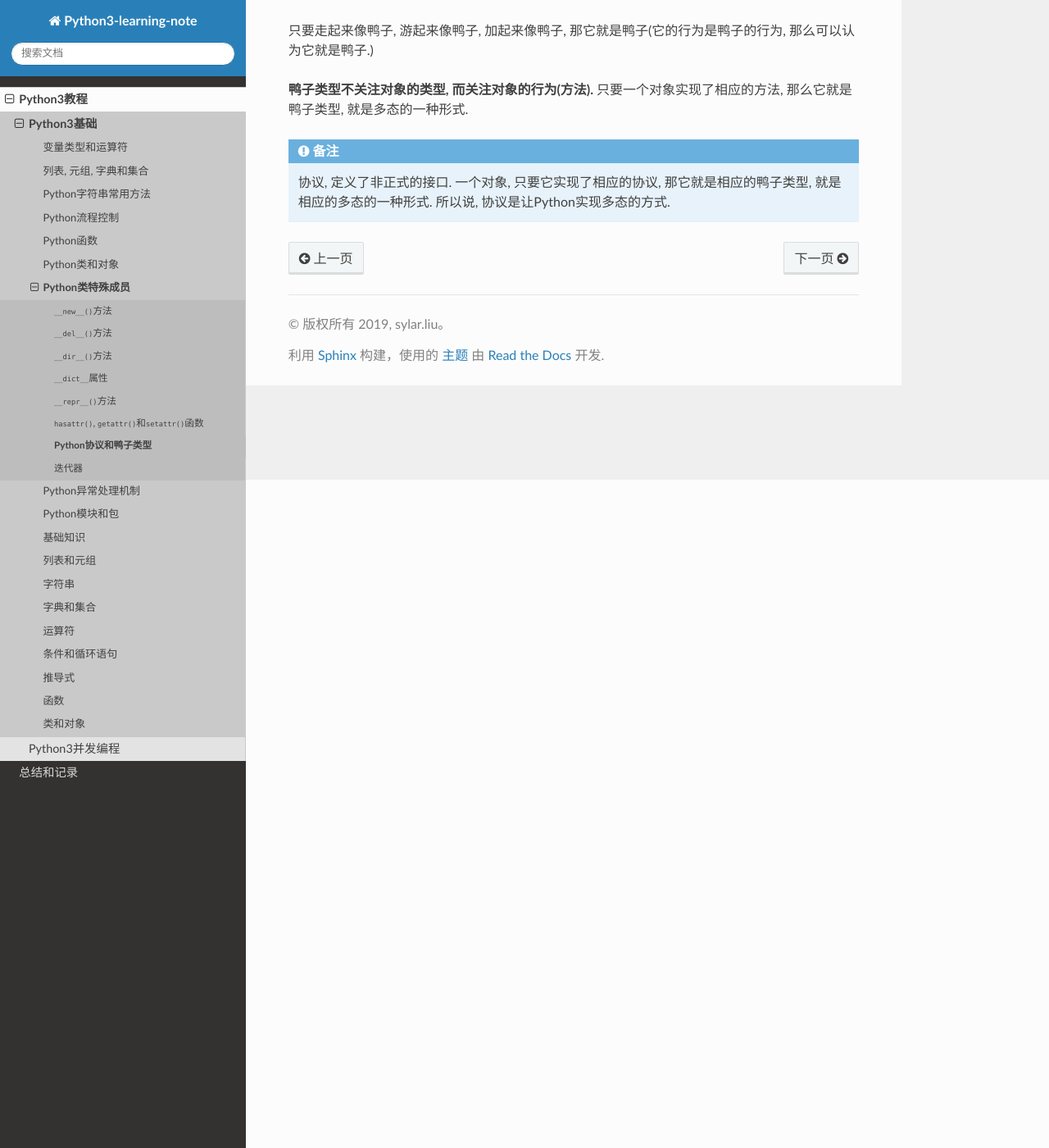
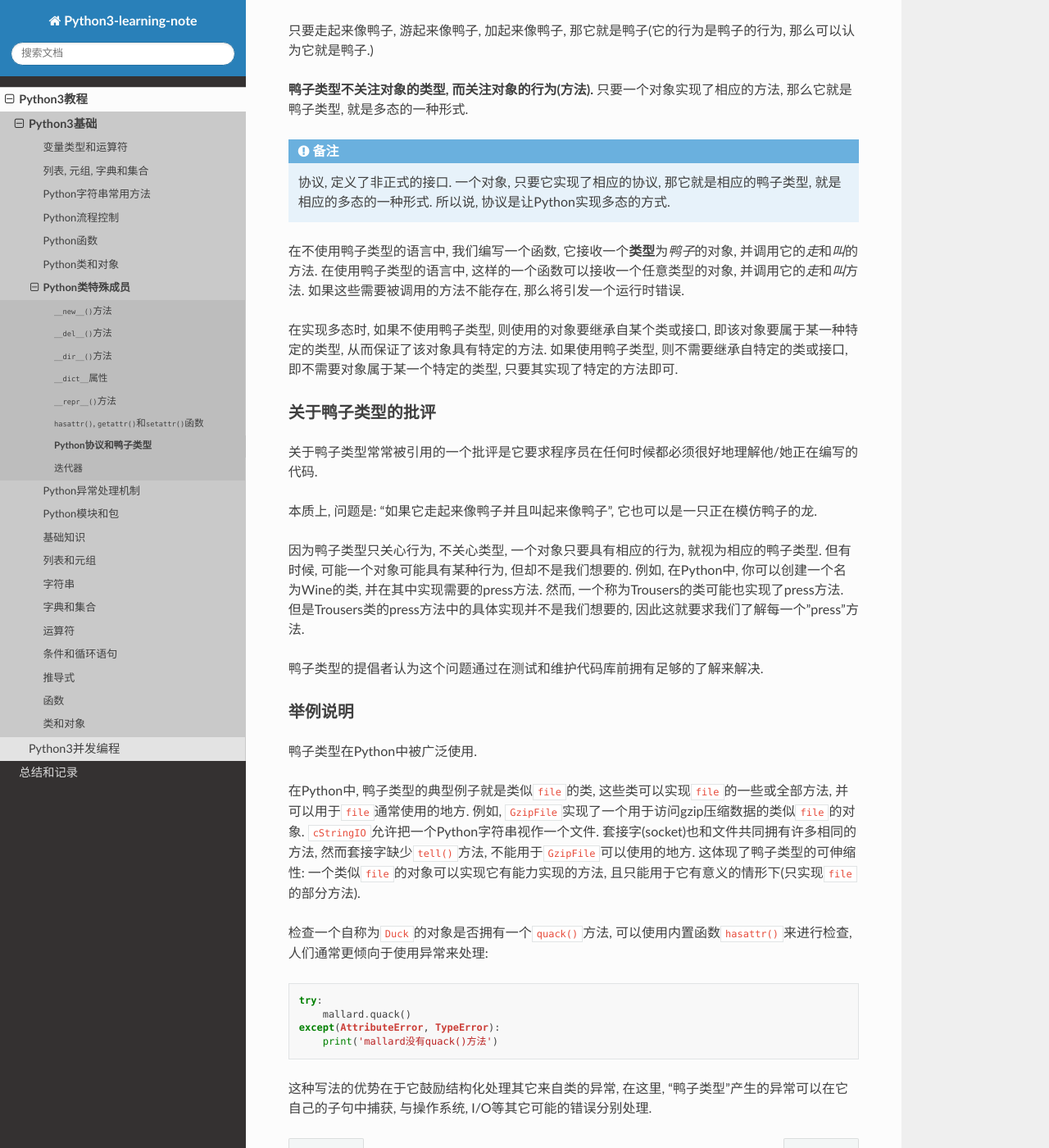
Before and after one commit to My-LearningNotes/Python3, a Sphinx documentation site: the page built from source/tutorial/basics/class_special_member/protocol.rst, in a window 1280 px wide and 1400 px high, scrolled down 815 px. Shown: the whole window at 82% size. Built offline with Sphinx 7.4.7 and the Read the Docs theme 2.0.0, drawn with Linux system fonts in a browser that asks for light colours.

Commit message:
修改关于Python鸭子类型的笔记

```diff
--- a/source/tutorial/basics/class_special_member/protocol.rst
+++ b/source/tutorial/basics/class_special_member/protocol.rst
@@ -38,3 +38,46 @@ When I see a bird that walks like a duck and swims like a duck and quacks like a
     协议, 定义了非正式的接口.
     一个对象, 只要它实现了相应的协议, 那它就是相应的鸭子类型, 就是相应的多态的一种形式.
     所以说, 协议是让Python实现多态的方式.
+
+在不使用鸭子类型的语言中, 我们编写一个函数, 它接收一个\ **类型**\ 为\ *鸭子*\ 的对象, 并调用它的\ *走*\ 和\ *叫*\ 的方法.
+在使用鸭子类型的语言中, 这样的一个函数可以接收一个任意类型的对象, 并调用它的\ *走*\ 和\ *叫*\ 方法.
+如果这些需要被调用的方法不能存在, 那么将引发一个运行时错误.
+
+在实现多态时, 如果不使用鸭子类型, 则使用的对象要继承自某个类或接口, 即该对象要属于某一种特定的类型, 从而保证了该对象具有特定的方法.
+如果使用鸭子类型, 则不需要继承自特定的类或接口, 即不需要对象属于某一个特定的类型, 只要其实现了特定的方法即可.
+
+关于鸭子类型的批评
+^^^^^^^^^^^^^^^^^^
+
+关于鸭子类型常常被引用的一个批评是它要求程序员在任何时候都必须很好地理解他/她正在编写的代码.
+
+本质上, 问题是: "如果它走起来像鸭子并且叫起来像鸭子", 它也可以是一只正在模仿鸭子的龙.
+
+因为鸭子类型只关心行为, 不关心类型, 一个对象只要具有相应的行为, 就视为相应的鸭子类型.
+但有时候, 可能一个对象可能具有某种行为, 但却不是我们想要的.
+例如, 在Python中, 你可以创建一个名为Wine的类, 并在其中实现需要的press方法. 然而, 一个称为Trousers的类可能也实现了press方法.
+但是Trousers类的press方法中的具体实现并不是我们想要的, 因此这就要求我们了解每一个"press"方法.
+
+鸭子类型的提倡者认为这个问题通过在测试和维护代码库前拥有足够的了解来解决.
+
+
+举例说明
+^^^^^^^^
+
+鸭子类型在Python中被广泛使用.
+
+在Python中, 鸭子类型的典型例子就是类似\ ``file``\ 的类, 这些类可以实现\ ``file``\ 的一些或全部方法, 并可以用于\ ``file``\ 通常使用的地方.
+例如, ``GzipFile``\ 实现了一个用于访问gzip压缩数据的类似\ ``file``\ 的对象. ``cStringIO``\ 允许把一个Python字符串视作一个文件.
+套接字(socket)也和文件共同拥有许多相同的方法, 然而套接字缺少\ ``tell()``\ 方法, 不能用于\ ``GzipFile``\ 可以使用的地方.
+这体现了鸭子类型的可伸缩性: 一个类似\ ``file``\ 的对象可以实现它有能力实现的方法, 且只能用于它有意义的情形下(只实现\ ``file``\ 的部分方法).
+
+检查一个自称为\ ``Duck``\ 的对象是否拥有一个\ ``quack()``\ 方法, 可以使用内置函数\ ``hasattr()``\ 来进行检查, 人们通常更倾向于使用异常来处理:
+
+.. code-block:: python
+
+    try:
+        mallard.quack()
+    except(AttributeError, TypeError):
+        print('mallard没有quack()方法')
+
+这种写法的优势在于它鼓励结构化处理其它来自类的异常, 在这里, "鸭子类型"产生的异常可以在它自己的子句中捕获, 与操作系统, I/O等其它可能的错误分别处理.
```
